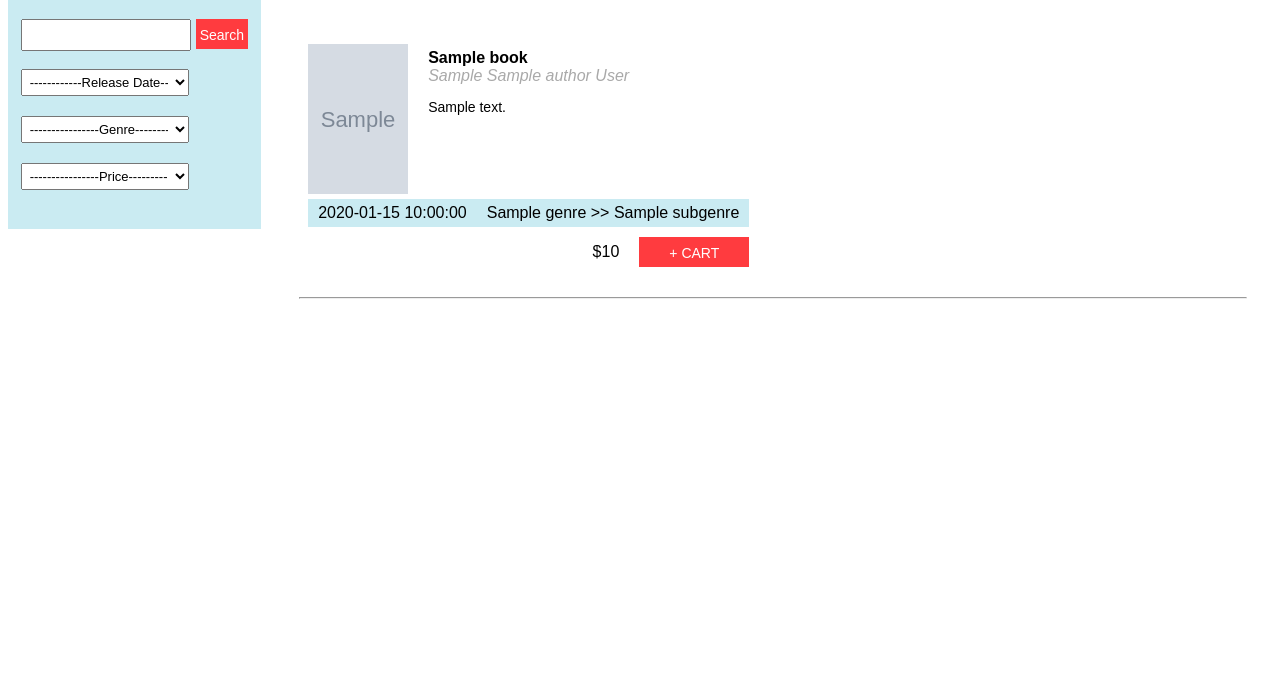
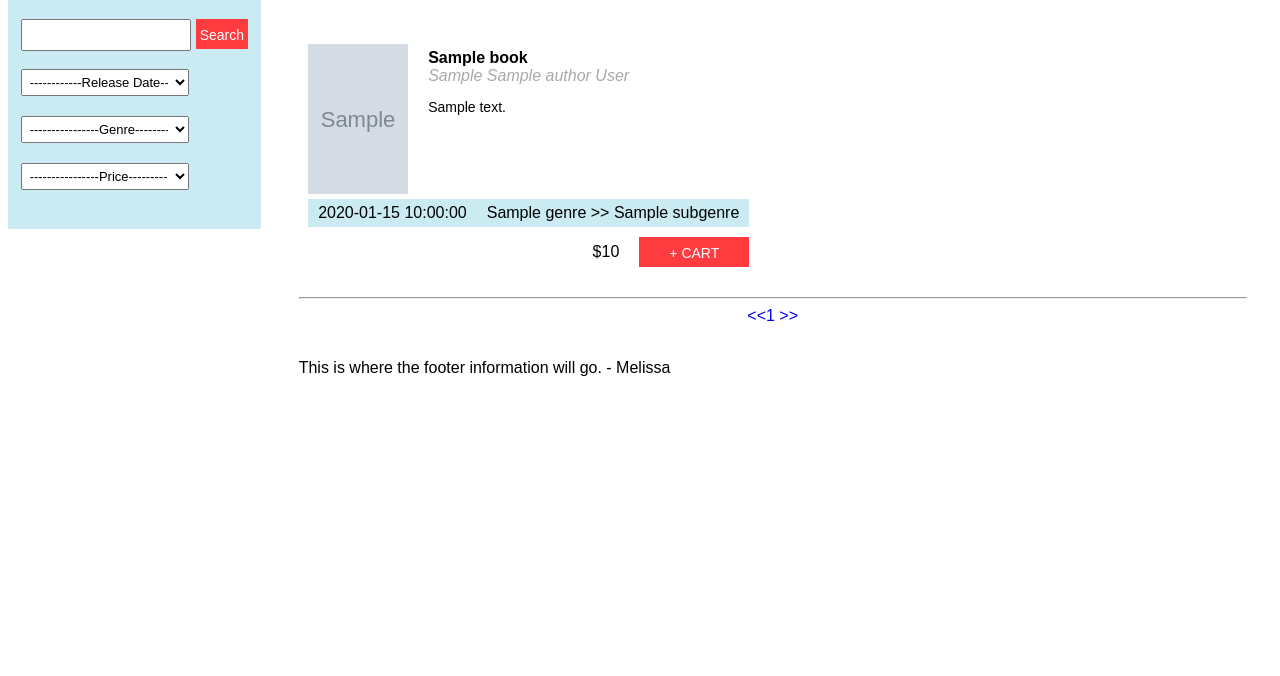
Before and after one commit to mDagley/Webprogramming_Final_Project, a PHP site: page /?page=1 in a window 1280 px wide. Shown: the part 187-863 px from the top of the page. Run offline with PHP 8.4, Linux system fonts and the light colour scheme; tables that the repository leaves empty or names only in its code hold one stand-in row (values such as "Sample post"); grey boxes marked "Sample" are stand-in pictures; some libraries are stand-ins or nearby versions.

Commit message:
Non-Ajax Pagination Index Only

```diff
--- a/index.php
+++ b/index.php
@@ -76,8 +76,20 @@
 
         <main id="listing">
          <?php
+        //Records per page
+            $per_page = 5;
 
-            $books = "SELECT Id, Title, ISBN13, PublishDate, Publisher, Binding, Description, Qty, CoverImage, Price, Pages, Flag, GenreId FROM books";
+            if (isset($_GET["page"])) {
+            $page = $_GET["page"];
+            }
+            else {
+            $page = 1;
+            }
+
+            // Page will start from 0 and Multiple by Per Page
+            $start_from = ($page-1) * $per_page;
+
+            $books = "SELECT Id, Title, ISBN13, PublishDate, Publisher, Binding, Description, Qty, CoverImage, Price, Pages, Flag, GenreId FROM books ORDER BY Title LIMIT $start_from, $per_page";
             $result=mysqli_query($con,$books);
             while($row = mysqli_fetch_array($result)) {
                 $bookId = $row['Id'];
@@ -151,7 +163,39 @@ FROM    books a
            echo"<hr>";
             }
             ?>
+            <?php
 
+//Now select all from table
+$query = "select * from books";
+$result = mysqli_query($con, $query);
+
+// Count the total records
+$total_records = mysqli_num_rows($result);
+
+//Using ceil function to divide the total records on per page
+$total_pages = ceil($total_records / $per_page);
+
+//Going to first page
+if($_GET['page'] != 1) {
+echo "<center><a href='index.php?page=1'>".'First Page'."</a>";
+} else echo "<center>";
+echo "<a href='index.php?page=" . ($_GET['page']-1) . "'><<</a>";
+
+
+for ($i=1; $i<=$total_pages; $i++) {
+
+echo "<a href='index.php?page=".$i."'>".$i."</a> ";
+};
+
+echo "<a href='index.php?page=" . ($_GET['page']+1) . "'>>></a>";
+
+// Going to last page
+if($_GET['page'] != $total_pages) {
+echo "<a href='index.php?page=$total_pages'>".'Last Page'."</a></center> ";
+} else echo "</center>";
+?>
+            <br/>
+    <footer><p>This is where the footer information will go. - Melissa</p></footer>
         </main>
 
 
```
